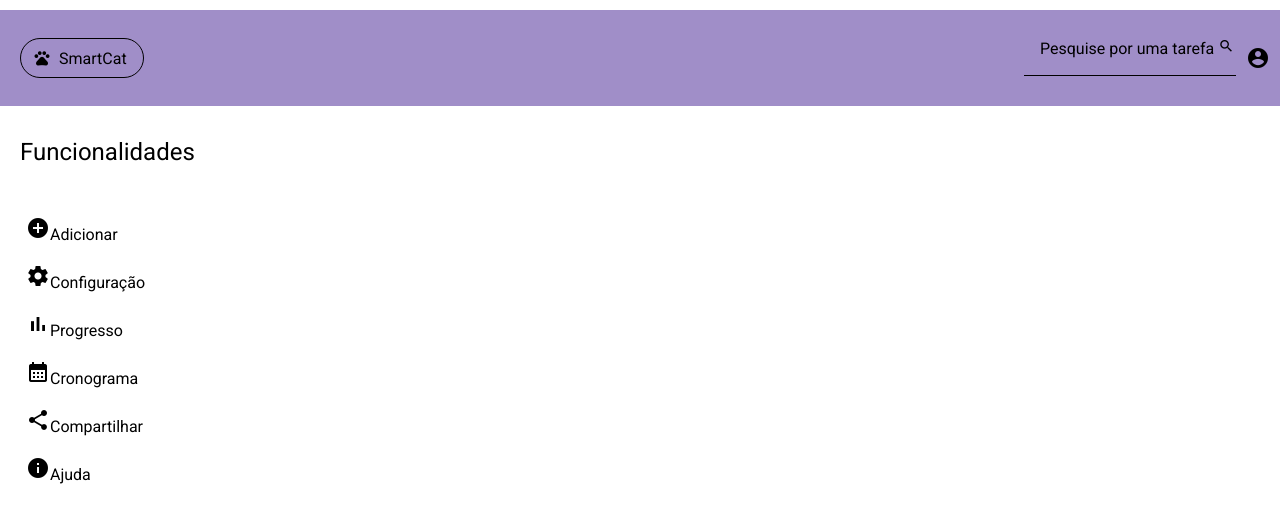
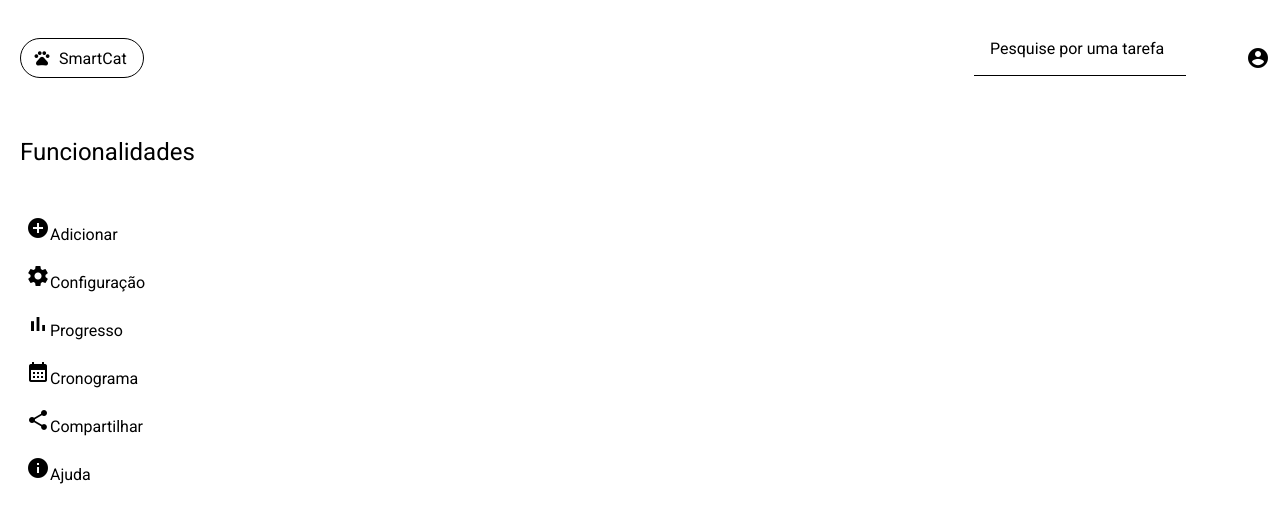
Before and after one commit to felipecartaxo/pweb1-angular-smartcat, an Angular app in the folder smartcat-projeto/: page / in a window 1280 px wide. Shown: the top 522 px of the page. Built offline with nearby package versions, Linux system fonts and the light colour scheme.

Commit message:
ajustes na barra superior

```diff
--- a/smartcat-projeto/src/app/layout/barra-superior/barra-superior.component.css
+++ b/smartcat-projeto/src/app/layout/barra-superior/barra-superior.component.css
@@ -4,8 +4,9 @@
     justify-content: space-between;
     align-items: center;
     margin-top: 10px;
-    background-color: #a08ec8;
     padding: 10px;
+
+    /*border: 1px solid gray; !* Coloquei isso aqui só pra ter noção dos limites do componente *!*/
 }
 
 .botao-menu {
@@ -30,9 +31,13 @@
     align-self: center;
 }
 
+.icone-pesquisa {;
+    padding-left: 20px;
+}
+
 .foto-usuario {
-    font-size: 36px;
     display: flex;
     align-items: center;
     justify-content: center;
+    padding-left: 50px;
 }
--- a/smartcat-projeto/src/app/layout/barra-superior/barra-superior.component.html
+++ b/smartcat-projeto/src/app/layout/barra-superior/barra-superior.component.html
@@ -4,11 +4,11 @@
         <button class="botao-menu" mat-button><mat-icon aria-hidden="false" aria-label="Logo Smartcat" fontIcon="pets"></mat-icon>SmartCat</button>
     </div>
 
-    <div class="barra-pesquisa_foto-usuario" >
+    <div class="barra-pesquisa_foto-usuario">
         <!--  Campo para pesquisar pelas tarefas  -->
         <div class="campo-pesquisa">
             <mat-form-field appearance="fill">
-                <mat-label>Pesquise por uma tarefa <mat-icon aria-hidden="false" aria-label="Barra de pesquisa" fontIcon="search"></mat-icon>
+                <mat-label>Pesquise por uma tarefa <mat-icon class="icone-pesquisa" aria-hidden="false" aria-label="Barra de pesquisa" fontIcon="search"></mat-icon>
                 </mat-label>
                 <input matInput placeholder="Ex.: Projeto de PWeb">
             </mat-form-field>
```
